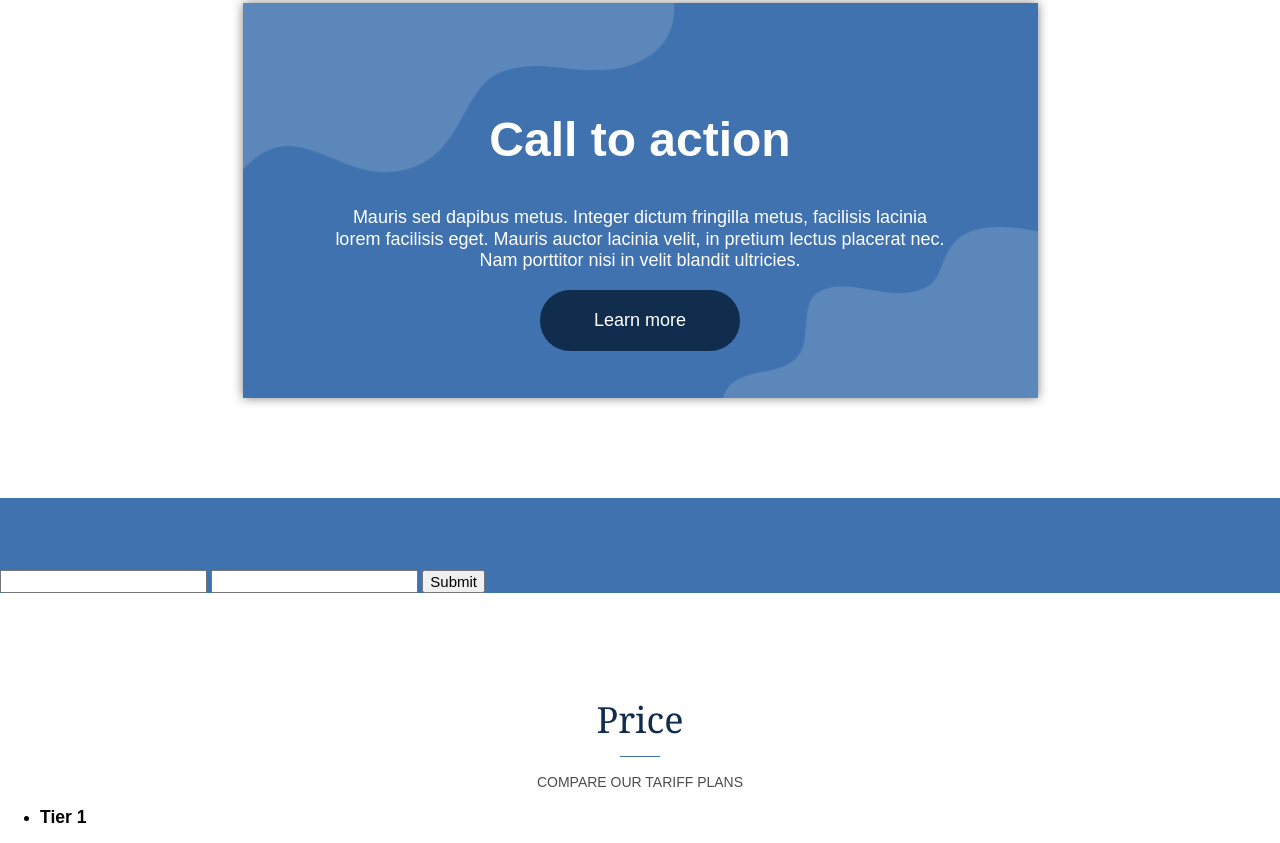
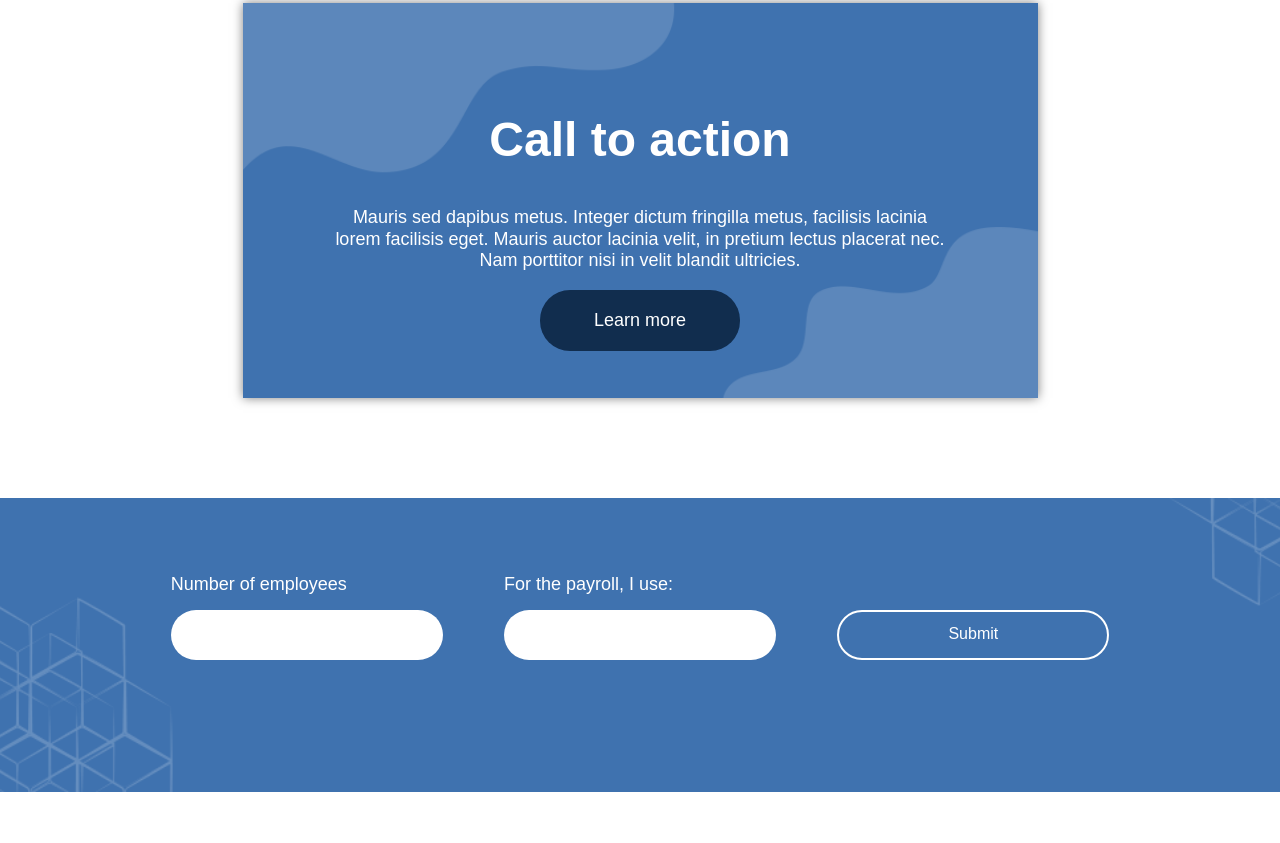
Before and after one commit to nadyawyn/mcash, a website: page app/index.html in a window 1280 px wide. Shown: the part 1935-2778 px from the top of the page. Drawn offline with Linux system fonts and the light colour scheme.

Commit message:
Add Calc section

```diff
--- a/app/index.html
+++ b/app/index.html
@@ -160,10 +160,12 @@
 		<section class="plans-calc">
 			<h2 class="section__h2 visually-hidden">Calculate your plan</h2>
 			<!--TODO Form elements! -->
-			<form>
-				<input type="number">
-				<input type="select">
-				<button>Submit</button>
+			<form class="plans-calc__form">
+				<label for="emp-number">Number of employees</label>
+				<input type="number" id="emp-number" class="plans-calc__emp-number">
+				<label for="used">For the payroll, I use:</label>
+				<input type="select" id="used" class="plans-calc__used">
+				<button class="button">Submit</button>
 			</form>
 		</section>
 		<section class="price">
--- a/app/sass/blocks/_features.scss
+++ b/app/sass/blocks/_features.scss
@@ -4,7 +4,6 @@
 		width: 1170px;
 		margin: 0 auto;
 
-		outline: 1px solid red;
 	}
 
 	&__ul {
--- a/app/sass/blocks/_how-it-works.scss
+++ b/app/sass/blocks/_how-it-works.scss
@@ -4,8 +4,6 @@
 	&__wrapper {
 		width: 1170px;
 		margin: 0 auto;
-
-		outline: 1px solid red;
 
 	}
 	&__ul {
--- a/app/sass/blocks/_page-header.scss
+++ b/app/sass/blocks/_page-header.scss
@@ -65,7 +65,8 @@
 		}
 		li a.page-header__contact-us:hover {
 			text-decoration: none;
-			background-color: #5c4a4a;
+			background-color: #8b8b8b;
+			color: #ffffff;
 
 		}
 
--- a/app/sass/blocks/_plans-calc.scss
+++ b/app/sass/blocks/_plans-calc.scss
@@ -1,10 +1,54 @@
 .plans-calc {
 	background-color: #3f72af;
+
+	background-image: url(../img/calc-bg001.png);
+	background-repeat: no-repeat;
+	background-position: center;
+	background-size: cover;
+
+	height: 222px;
+
+	&__form {
+		width: 1000px;
+		height: 90px;
+
+		margin: 0 auto;
+
+		display: flex;
+		flex-flow: column wrap;
+		align-content: space-around;
+		justify-content: flex-end;
+
+		color: #ffffff;
+
+		font-size: 18px;
+
+		input {
+			width: 232px;
+			height: 10px;
+
+			padding: 20px;
+
+			margin-top: 15px;
+
+			border-radius: 30px;
+
+			border: none;
+		}
+
+		.button {
+			width: 272px;
+			height: 50px;
+
+			color: #ffffff;
+
+			border: 2px solid #ffffff;
+
+			background: none;
+
+			border-radius: 30px;
+
+			font-size: 16px;
+		}
+	}
 }
-.section {
-
-		&__h2 {
-		}
-}
-.visually-hidden {
-}
```
Also changed, not shown: app/css/style.css, app/css/style.min.css.
